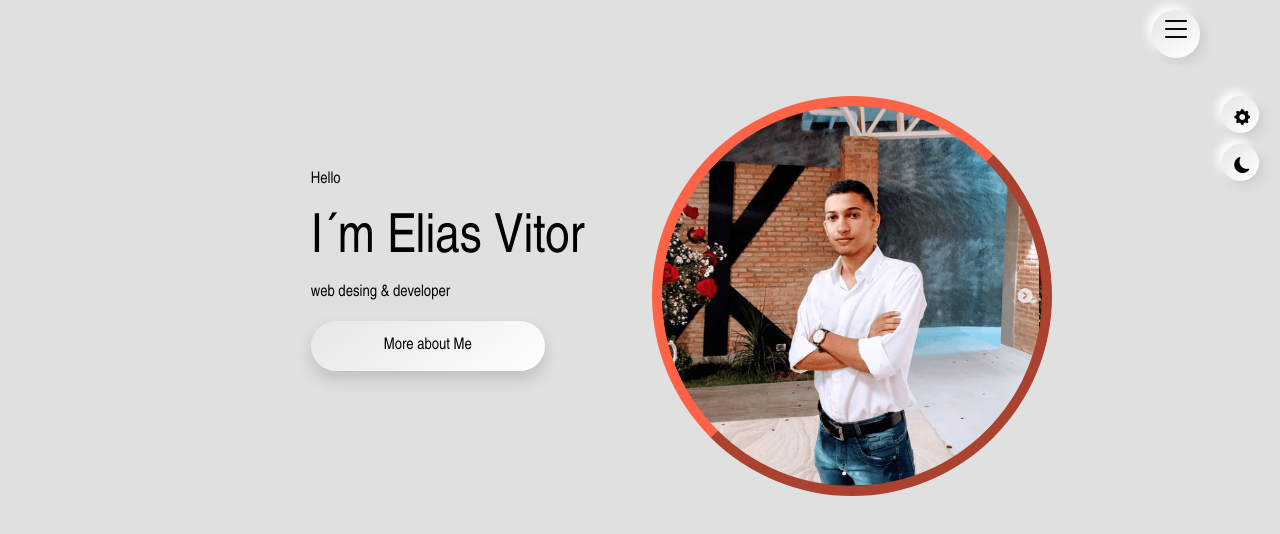
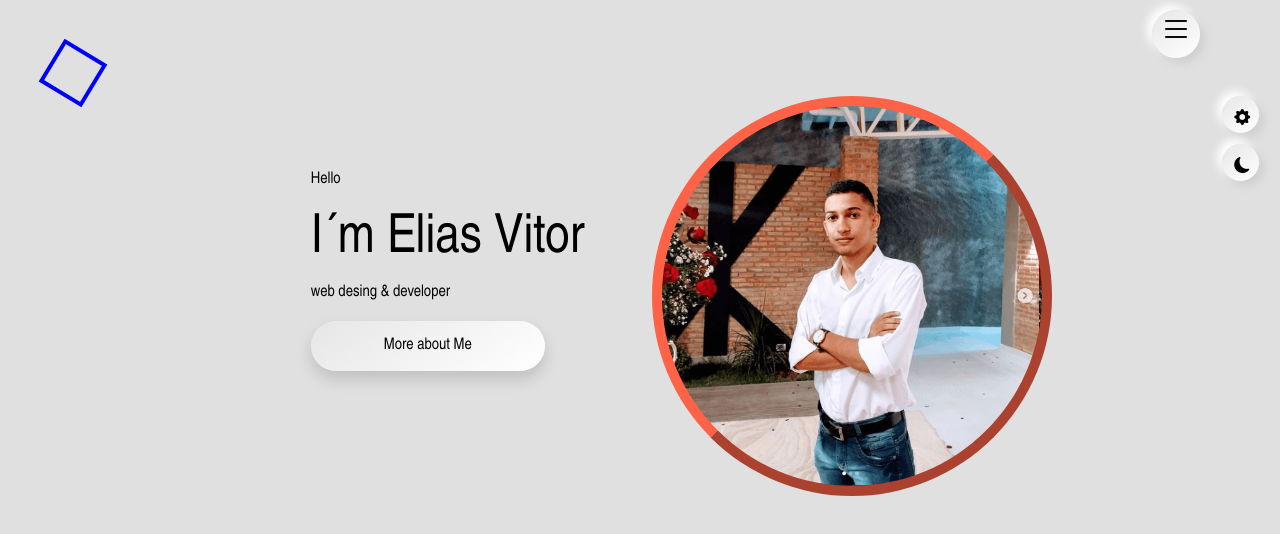
Before and after one commit to hellyaxs/MyPortifolio, an Angular app: page /home in a window 1280 px wide. Shown: the top 534 px of the page. Built offline with nearby package versions, Linux system fonts and the light colour scheme.

Commit message:
introdução de animações

```diff
--- a/src/app/shared/about/about.component.html
+++ b/src/app/shared/about/about.component.html
@@ -1,4 +1,4 @@
-<div class="container">
+<div class="container tracking-in-expand">
     <div class="center">
         <p>MAIN INFO</p>
         <h2>About me</h2>
--- a/src/app/shared/home/home.component.css
+++ b/src/app/shared/home/home.component.css
@@ -18,3 +18,36 @@
 h1{
     font-size: 54px;
 }
+
+.rotate-center {
+    position:absolute;
+    top:3rem;
+    left:3rem;
+    width: 50px;
+    height:50px;
+    border: solid 4px blue;
+    z-index: 0.1;
+	-webkit-animation: rotate-center 6s cubic-bezier(0.680, -0.550, 0.265, 1.550) infinite forwards;
+	        animation: rotate-center 6s cubic-bezier(0.680, -0.550, 0.265, 1.550) infinite forwards;
+}
+
+@-webkit-keyframes rotate-center {
+    0% {
+      -webkit-transform: rotate(0);
+              transform: rotate(0);
+    }
+    100% {
+      -webkit-transform: rotate(360deg);
+              transform: rotate(360deg);
+    }
+  }
+  @keyframes rotate-center {
+    0% {
+      -webkit-transform: rotate(0);
+              transform: rotate(0);
+    }
+    100% {
+      -webkit-transform: rotate(360deg);
+              transform: rotate(360deg);
+    }
+  }
--- a/src/app/shared/home/home.component.html
+++ b/src/app/shared/home/home.component.html
@@ -1,9 +1,9 @@
-<div class="container">
+<div class="container tracking-in-expand">
 <div class="row mx-auto mt-5">
     <div class="col-sm-6 mt-5">
-        <div class="container mt-4">
+        <div class="container mt-4  ">
             <p>Hello</p>
-            <h1>I´m Elias Vitor</h1>
+            <h1 class="">I´m Elias Vitor</h1>
             <p>web desing & developer</p>
 
             <button class="button-primary shadow p-2">More about Me</button>
@@ -16,4 +16,8 @@
     </div>
 </div>
 
+
+<div class="rotate-center"></div>
+
+
 </div>
--- a/src/styles.css
+++ b/src/styles.css
@@ -2,7 +2,34 @@
 @import "~bootstrap-icons/font/bootstrap-icons.css";
 @import url('https://fonts.googleapis.com/css2?family=Source+Sans+3:wght@500&display=swap');
 /* You can add global styles to this file, and also import other style files */
-
+@-webkit-keyframes tracking-in-expand {
+    0% {
+      letter-spacing: -0.5em;
+      opacity: 0;
+    }
+    40% {
+      opacity: 0.6;
+    }
+    100% {
+      opacity: 1;
+    }
+  }
+  @keyframes tracking-in-expand {
+    0% {
+      letter-spacing: -0.5em;
+      opacity: 0;
+    }
+    40% {
+      opacity: 0.6;
+    }
+    100% {
+      opacity: 1;
+    }
+  }
+.tracking-in-expand {
+	-webkit-animation: tracking-in-expand 1.5s cubic-bezier(0.215, 0.610, 0.355, 1.000) 1s backwards;
+	        animation: tracking-in-expand 1.5s cubic-bezier(0.215, 0.610, 0.355, 1.000) 1s backwards;
+}
 .button-primary{
 
     background: var(--button-background);
```
